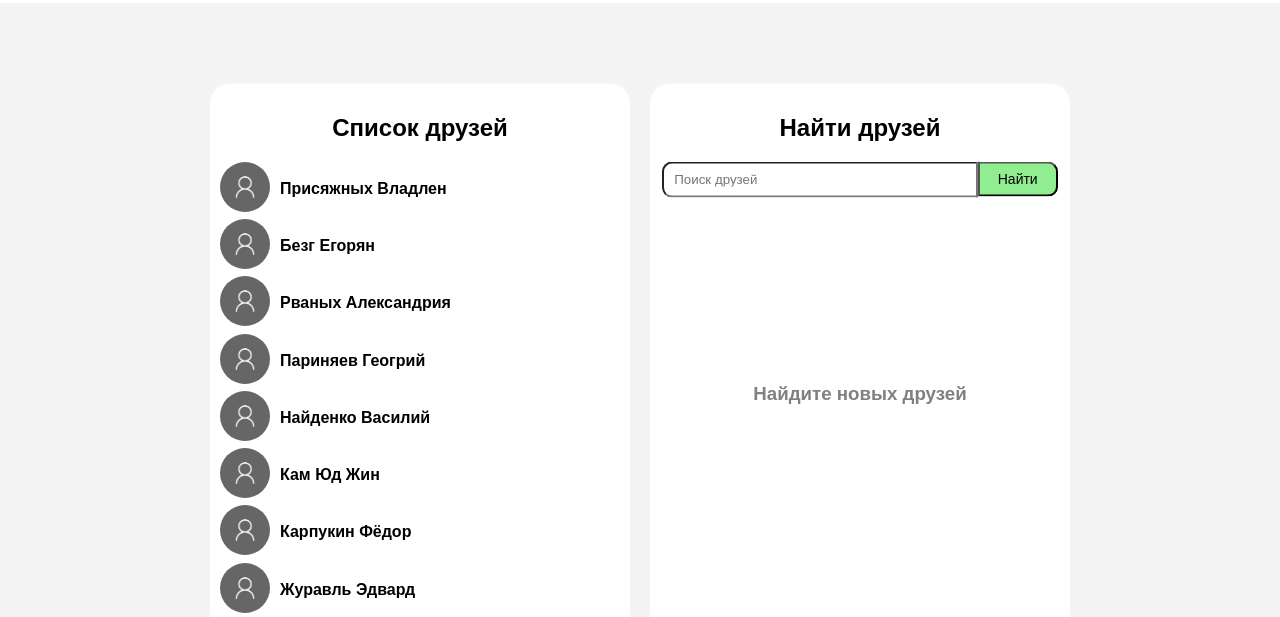
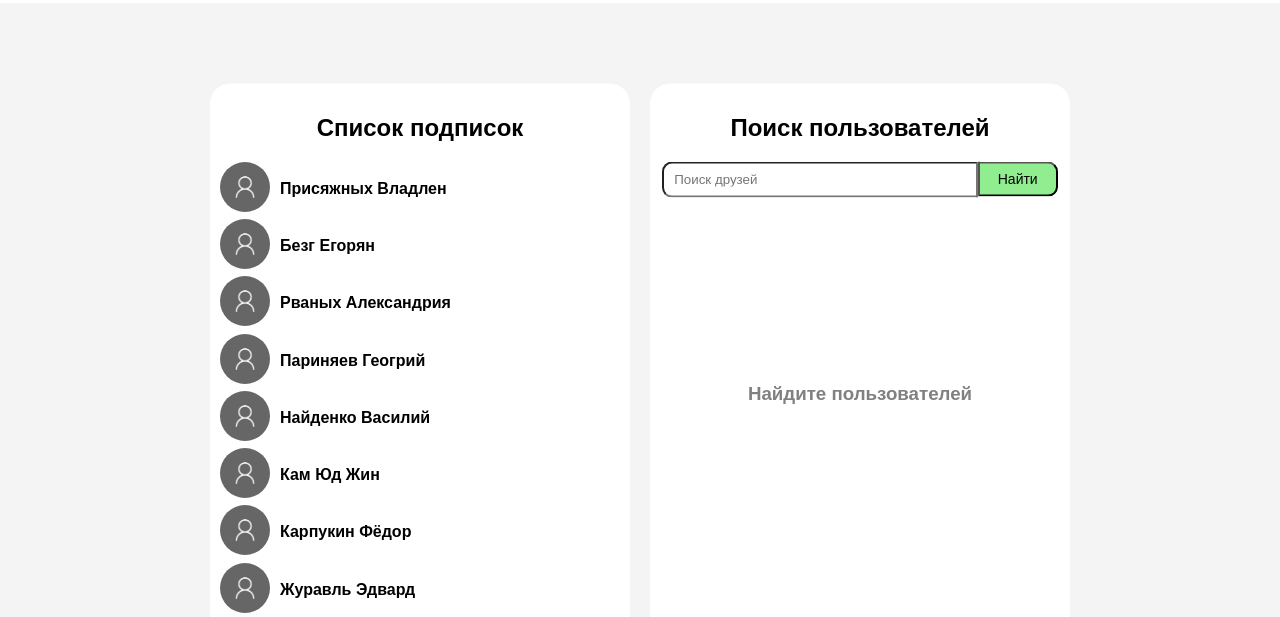
Before and after one commit to BezgachevEgor/GigaNet, a plain HTML site: page client/friends.html in a window 1280 px wide. Shown: the part 67-684 px from the top of the page. Drawn offline with Linux system fonts and the light colour scheme.

Commit message:
Правки макета

```diff
--- a/client/friends.html
+++ b/client/friends.html
@@ -26,7 +26,7 @@
 <div class="mainContainer">
     <div class="friendsContainer" style="border-radius: 15px;">
         <div class="friendBox">
-            <h2>Список друзей</h2>
+            <h2>Список подписок</h2>
             <div class="friendScroll" style="height: 460px">
                 <div class="friend">
                     <a href=""><img src="unnamed.jpg" alt="defaultUser.png" class="avatar"></a>
@@ -67,7 +67,7 @@
             </div>
         </div>
         <div class="friendBox" style="margin-left: 20px;">
-            <h2>Найти друзей</h2>
+            <h2>Поиск пользователей</h2>
             <div class="searchContainer">
                 <div>
                     <input class="searchInput" type="text" placeholder="Поиск друзей"/>
@@ -75,7 +75,7 @@
                 </div>
             </div>
             <div class="friendScroll">
-                <h3 class="searchDefault">Найдите новых друзей</h3>
+                <h3 class="searchDefault">Найдите пользователей</h3>
             </div>
         </div>
     </div>
```
